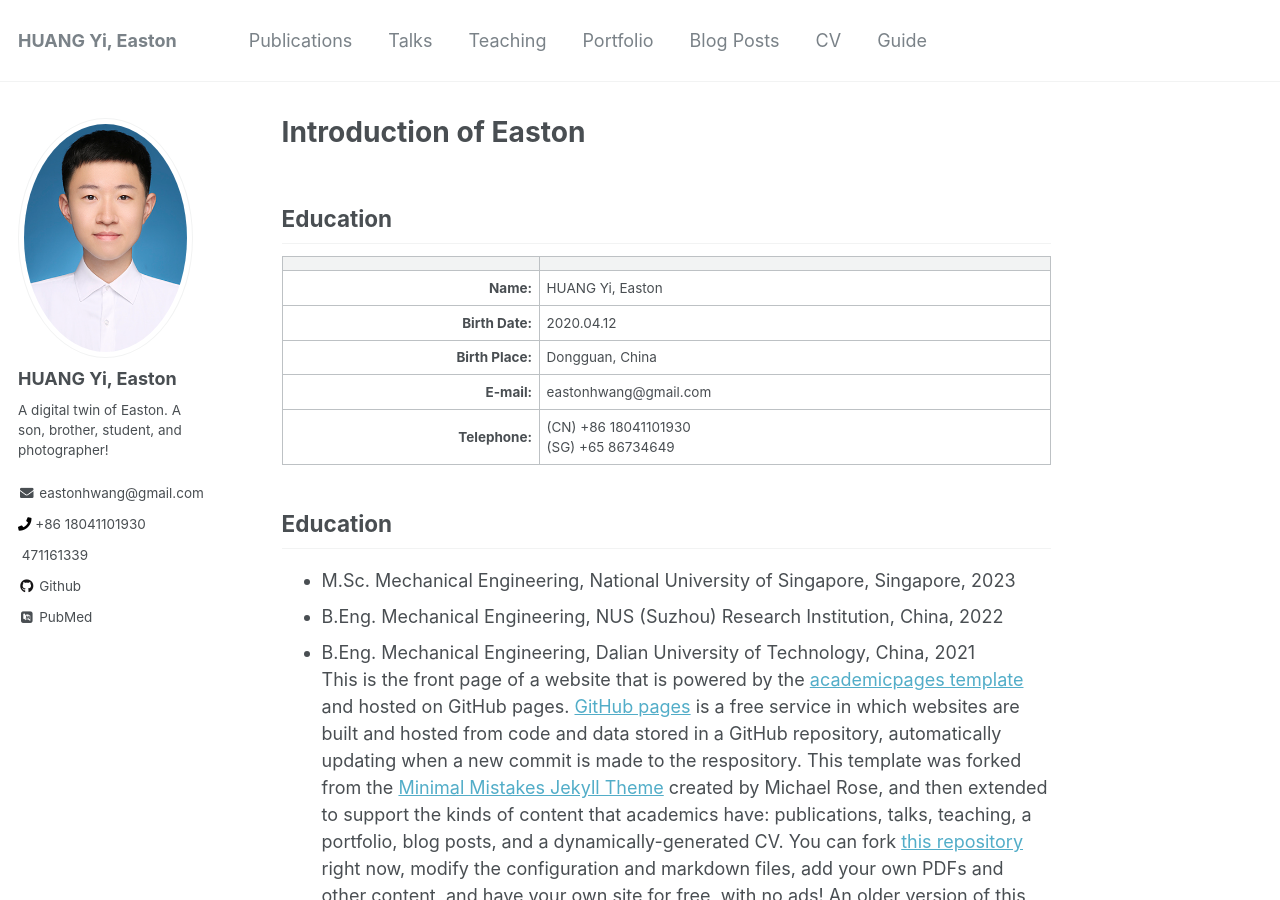
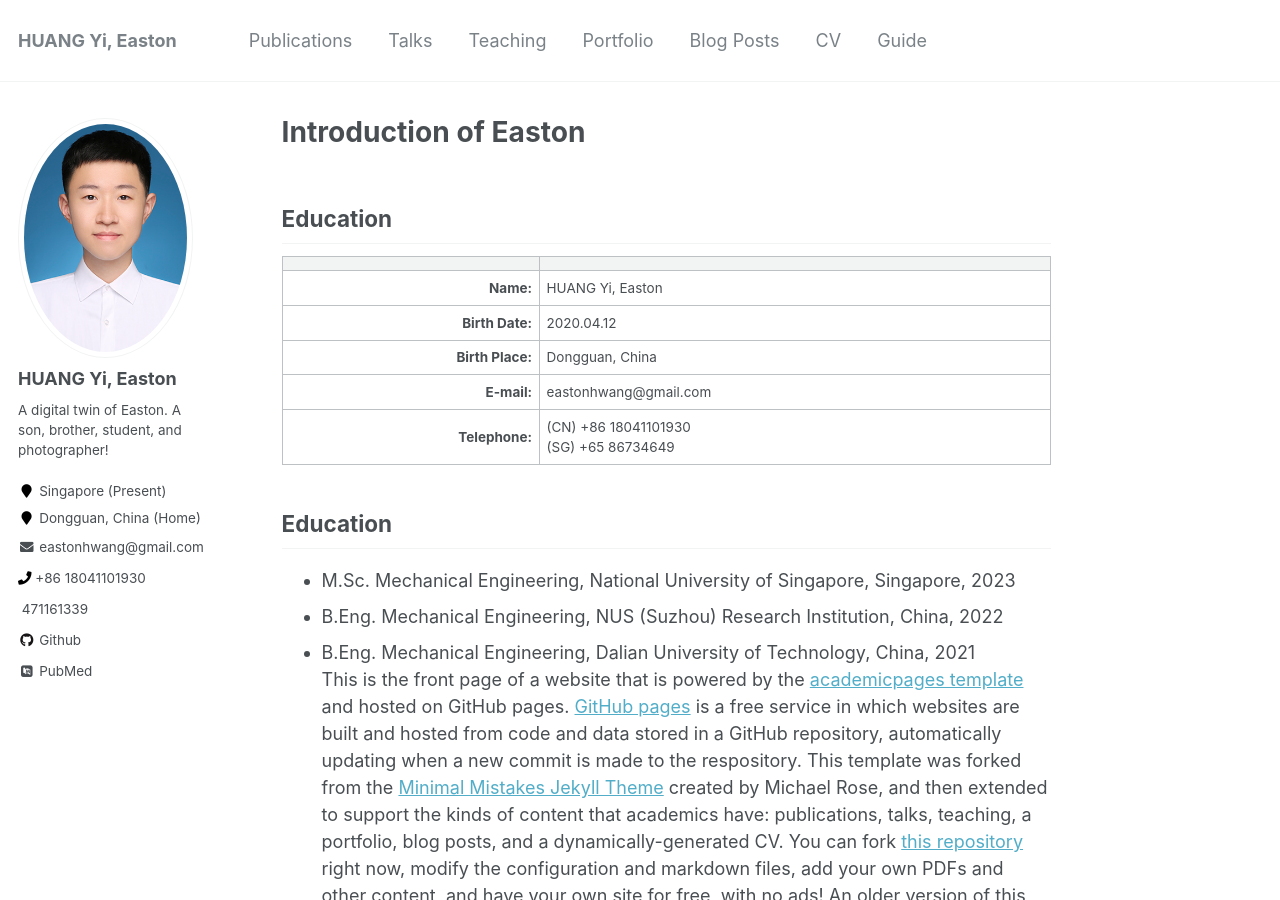
Before and after one commit to easton-hy/easton-hy.github.io, a Jekyll site: the page built from _pages/about.md, in a window 1280 px wide and 900 px high. Built offline with Jekyll 4.4.1, drawn with Linux system fonts in a browser that asks for light colours; some web fonts are replaced.

Commit message:
Update author-profile.html

```diff
--- a/_includes/author-profile.html
+++ b/_includes/author-profile.html
@@ -22,11 +22,11 @@
   <div class="author__urls-wrapper">
     <button class="btn btn--inverse">Follow</button>
     <ul class="author__urls social-icons">
-      {% if author.location %}
-        <li><i class="fa fa-fw fa-map-marker" aria-hidden="true"></i> Singapore (Present)</li>
+      {% if author.location1 %}
+        <li><i class="fa fa-fw fa-map-marker" aria-hidden="true"></i> {{ author.location1 }}</li>
       {% endif %}
-      {% if author.location %}
-        <li><i class="fa fa-fw fa-map-marker" aria-hidden="true"></i> Dongguan, China (Home)</li>
+      {% if author.location2 %}
+        <li><i class="fa fa-fw fa-map-marker" aria-hidden="true"></i> {{ author.location2 }}</li>
       {% endif %}
       {% if author.uri %}
         <li><a href="{{ author.uri }}"><i class="fas fa-fw fa-link" aria-hidden="true"></i> {{ site.data.ui-text[site.locale].website_label | default: "Website" }}</a></li>
@@ -34,9 +34,12 @@
       {% if author.email %}
         <li><a href="mailto:{{ author.email }}"><i class="fas fa-fw fa-envelope" aria-hidden="true"></i> eastonhwang@gmail.com</li>
       {% endif %}
-      <li><i class="fa fa-phone" aria-hidden="true"></i></i> +86 18041101930</li>
-
-      <li><i class="fa fa-weixin" aria-hidden="true"></i></i> 471161339</li>
+      {% if author.telephone %}
+        <li><i class="fa fa-phone" aria-hidden="true"></i></i> +86 18041101930</li>
+      {% endif %}
+      {% if author.wechat %}
+        <li><i class="fa fa-weixin" aria-hidden="true"></i></i> 471161339</li>
+      {% endif %}
       {% if author.keybase %}
         <li><a href="https://keybase.io/{{ author.keybase }}"><i class="fas fa-fw fa-key" aria-hidden="true"></i> Keybase</a></li>
       {% endif %}
```
